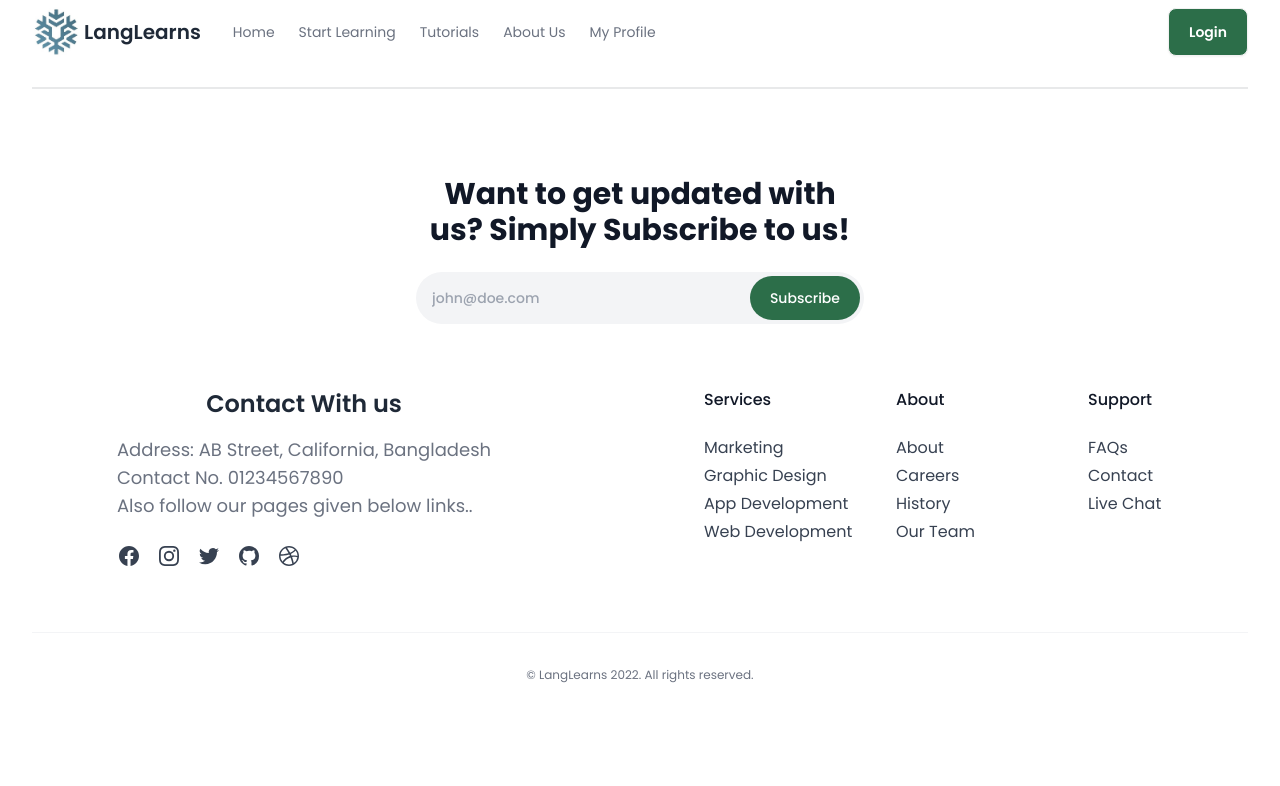
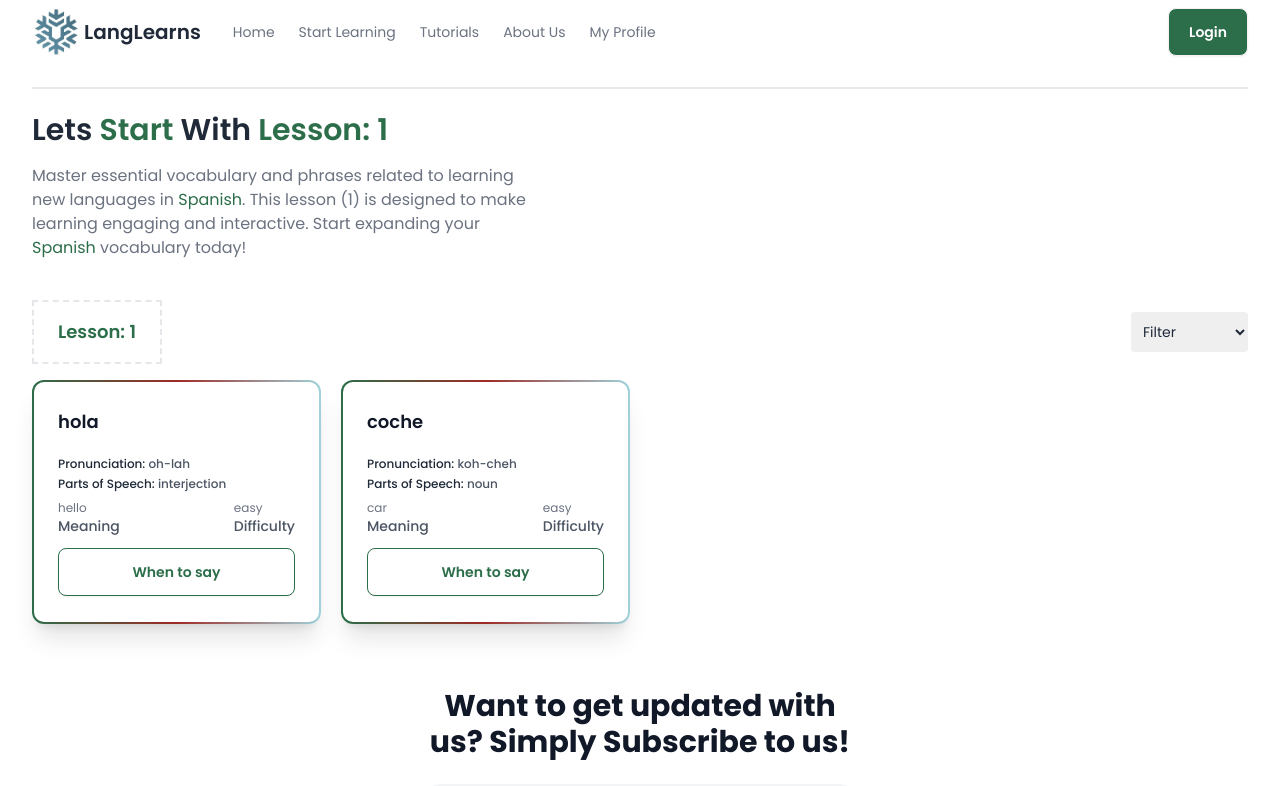
Before and after one commit to Tanjidshafin/LangLearns-Language-Learning, a React (Vite) app: page /Lesson/1 in a window 1280 px wide. Shown: the top 786 px of the page. Built offline with nearby package versions, Linux system fonts and the light colour scheme.

Commit message:
tutorial and authentication remaining

```diff
--- a/src/App.jsx
+++ b/src/App.jsx
@@ -7,7 +7,7 @@ import SignUp from './pages/SignUp';
 import StartLearning from './pages/StartLearning';
 import Home from './pages/Home';
 import Footer from './components/Footer';
-
+import EachLesson from './pages/EachLesson';
 
 function App() {
   const [count, setCount] = useState(0);
@@ -20,7 +20,7 @@ function App() {
         <Route path='/StartLearning' element={<StartLearning />} />
         <Route path='/Login' element={<Login />} />
         <Route path='/Signup' element={<SignUp />} />
-
+        <Route path='/Lesson/:lessonNo' element={<EachLesson />} />
       </Routes>
       <Footer />
     </>
--- a/src/context/AppContext.jsx
+++ b/src/context/AppContext.jsx
@@ -4,7 +4,7 @@ export const AppContext = createContext();
 const AppContextProvider = (props) => {
   const [lessons, setLessons] = useState([]);
   useEffect(() => {
-    fetch('/public/Words.json')
+    fetch('/Words.json')
       .then((res) => res.json())
       .then((data) => setLessons(data));
   }, []);
--- /dev/null
+++ b/src/pages/EachLesson.jsx
@@ -0,0 +1,155 @@
+import React, { useContext, useState } from 'react';
+import { NavLink, useParams } from 'react-router-dom';
+import { AppContext } from '../context/AppContext';
+
+const EachLesson = () => {
+  const { lessonNo } = useParams();
+  const { lessons } = useContext(AppContext);
+  const [openModal, setOpenModal] = useState(false);
+  const [example, setExample] = useState('');
+  const [word, setWord] = useState('');
+  const [say, setSay] = useState('');
+  const [meaning, seMeaning] = useState('');
+
+  const filtered = lessons.filter(
+    (lesson) => lesson.Lesson_no === parseInt(lessonNo)
+  );
+
+  return (
+    <div className='mx-auto max-w-screen-xl px-4 sm:px-6 lg:px-8'>
+      <div>
+        <p className='text-xl text-center md:text-start md:text-3xl font-semibold'>
+          Lets <span className='text-[#2C6E49]'>Start</span> With{' '}
+          <span className='text-[#2C6E49]'>Lesson: {lessonNo}</span>
+        </p>
+        <p className='mt-4 text-center md:text-start max-w-lg text-gray-500'>
+          Master essential vocabulary and phrases related to learning new
+          languages in <span className='text-[#2C6E49]'>Spanish</span>. This
+          lesson ({lessonNo}) is designed to make learning engaging and
+          interactive. Start expanding your{' '}
+          <span className='text-[#2C6E49]'>Spanish </span>
+          vocabulary today!
+        </p>
+        <div className='mt-10 flex justify-between items-center'>
+          <div>
+            <p className='text-lg border-dashed border-2 text-[#2C6E49] py-4 font-semibold px-6'>
+              Lesson: {lessonNo}
+            </p>
+          </div>
+          <div>
+            <label htmlFor='SortBy' className='sr-only'>
+              Filter
+            </label>
+
+            <select
+              id='SortBy'
+              className='h-10 px-2 rounded border-gray-300 text-sm'>
+              <option>Filter</option>
+              <option>By Difficulty</option>
+            </select>
+          </div>
+        </div>
+        <div className='grid grid-cols-1 mt-4 md:grid-cols-2 lg:grid-cols-4 gap-5'>
+          {filtered.map((leson) => (
+            <NavLink className='hover:animate-background rounded-xl bg-gradient-to-r from-[#2C6E49] via-[#9E2B25] to-[#A0D2DB] p-0.5 shadow-xl transition hover:bg-[length:400%_400%] hover:shadow-sm hover:[animation-duration:_4s]'>
+              <div className='rounded-[10px] bg-white h-[15rem] p-4 sm:p-6'>
+                <a href='#'>
+                  <h3 className='mt-0.5 mb-5 text-lg font-semibold text-gray-900'>
+                    {leson.word}
+                  </h3>
+                </a>
+                <p className='mt-1 text-xs font-medium '>
+                  Pronunciation:
+                  <span className='text-gray-600'> {leson.pronunciation}</span>
+                </p>
+                <p className='mt-1 text-xs font-medium '>
+                  Parts of Speech:
+                  <span className='text-gray-600'> {leson.part_of_speech}</span>
+                </p>
+
+                <dl className='mt-2 justify-between flex gap-4 sm:gap-6'>
+                  <div className='flex flex-col-reverse'>
+                    <dt className='text-sm font-medium text-gray-600'>
+                      Meaning
+                    </dt>
+                    <dd className='text-xs text-gray-500'>{leson.meaning}</dd>
+                  </div>
+
+                  <div className='flex flex-col-reverse'>
+                    <dt className='text-sm font-medium text-gray-600'>
+                      Difficulty
+                    </dt>
+                    <dd className='text-xs text-gray-500'>
+                      {leson.difficulty}
+                    </dd>
+                  </div>
+                </dl>
+                <div className='mt-3'>
+                  <button
+                    onClick={() => {
+                      setOpenModal(true);
+                      setExample(leson.example);
+                      setSay(leson.when_to_say);
+                      setWord(leson.word);
+                      seMeaning(leson.meaning);
+                    }}
+                    className='btn text-[#2C6E49] hover:bg-[#2C6E49] hover:text-white border-[#2C6E49] bg-white w-full'>
+                    When to say
+                  </button>
+                </div>
+              </div>
+            </NavLink>
+          ))}
+        </div>
+        <div className='mx-auto w-fit'>
+          <div
+            onClick={() => setOpenModal(false)}
+            className={`fixed z-[100] w-screen ${
+              openModal ? 'visible opacity-100' : 'invisible opacity-0'
+            } inset-0 grid place-items-center bg-black/20 backdrop-blur-sm duration-100 dark:bg-transparent`}>
+            <div
+              onClick={(e_) => e_.stopPropagation()}
+              className={`absolute max-w-md rounded-lg bg-white p-6 drop-shadow-lg dark:bg-zinc-900 dark:text-white ${
+                openModal
+                  ? 'opacity-1 duration-300'
+                  : 'scale-110 opacity-0 duration-150'
+              }`}>
+              <svg
+                onClick={() => setOpenModal(false)}
+                className='absolute right-3 top-3 w-6 cursor-pointer fill-zinc-600 dark:fill-white'
+                viewBox='0 0 24 24'
+                fill='none'
+                xmlns='http://www.w3.org/2000/svg'>
+                <path d='M6.99486 7.00636C6.60433 7.39689 6.60433 8.03005 6.99486 8.42058L10.58 12.0057L6.99486 15.5909C6.60433 15.9814 6.60433 16.6146 6.99486 17.0051C7.38538 17.3956 8.01855 17.3956 8.40907 17.0051L11.9942 13.4199L15.5794 17.0051C15.9699 17.3956 16.6031 17.3956 16.9936 17.0051C17.3841 16.6146 17.3841 15.9814 16.9936 15.5909L13.4084 12.0057L16.9936 8.42059C17.3841 8.03007 17.3841 7.3969 16.9936 7.00638C16.603 6.61585 15.9699 6.61585 15.5794 7.00638L11.9942 10.5915L8.40907 7.00636C8.01855 6.61584 7.38538 6.61584 6.99486 7.00636Z'></path>
+              </svg>
+
+              <h1 className='mb-2 text-2xl font-semibold'>{word}</h1>
+
+              <div className='my-5'>
+                <p className=' text-sm opacity-80'>Meaning: {meaning}</p>
+                <p className='my-2 text-sm opacity-80'>When To Say: {say}</p>
+                <p className=' text-sm opacity-80'>Example: {example}</p>
+              </div>
+
+              <div className='flex justify-end gap-2'>
+                <button
+                  onClick={() => setOpenModal(false)}
+                  className='rounded-md bg-emerald-600 px-6 py-[6px] text-white hover:bg-emerald-700'>
+                  Ok
+                </button>
+
+                <NavLink
+                  to='/StartLearning'
+                  className='rounded-md border border-[#9E2B25] px-6 py-[6px] text-[#9E2B25] duration-150 hover:bg-rose-600 hover:text-white'>
+                  Back to Lesson
+                </NavLink>
+              </div>
+            </div>
+          </div>
+        </div>
+      </div>
+    </div>
+  );
+};
+
+export default EachLesson;
--- a/src/pages/SignUp.jsx
+++ b/src/pages/SignUp.jsx
@@ -1,9 +1,11 @@
-import React from 'react'
+import React from 'react';
 
 const SignUp = () => {
   return (
-    <div>SignUp</div>
-  )
-}
+    <div>
+      d
+    </div>
+  );
+};
 
-export default SignUp
+export default SignUp;
--- a/src/pages/StartLearning.jsx
+++ b/src/pages/StartLearning.jsx
@@ -1,5 +1,7 @@
 import React, { useContext, useState } from 'react';
 import { AppContext } from '../context/AppContext';
+import { NavLink } from 'react-router-dom';
+import CountUp from 'react-countup';
 
 const StartLearning = () => {
   const { lessons } = useContext(AppContext);
@@ -86,58 +88,50 @@ const StartLearning = () => {
           <div
             className={`${
               langSelector === 'spanish' ? 'grid' : 'flex'
-            } grid-cols-1 md:grid-cols-2 justify-center lg:grid-cols-3 gap-5`}>
+            } grid-cols-2 md:grid-cols-2 justify-center lg:grid-cols-3 gap-5`}>
             {langSelector === 'spanish' ? (
               lessons.slice(0, 10).map((lesson) => (
-                <a
-                  href='#'
-                  className='relative block overflow-hidden rounded-lg border border-gray-100 p-4 sm:p-6 lg:p-8'>
+                <NavLink
+                  to={`/Lesson/${lesson.Lesson_no}`}
+                  className='relative shadow-lg block overflow-hidden rounded-lg border border-gray-100 p-4 sm:p-6 lg:p-8'>
                   <span className='absolute inset-x-0 bottom-0 h-2 bg-gradient-to-r from-green-300 via-blue-500 to-purple-600'></span>
 
                   <div className='sm:flex sm:justify-between sm:gap-4'>
                     <div>
-                      <h3 className='text-lg font-bold text-gray-900 sm:text-xl'>
-                        Building a SaaS product as a software developer
+                      <h3 className='font-bold  text-gray-900 sm:text-xl'>
+                        Lesson No: <span className=''>{lesson.Lesson_no}</span>
                       </h3>
-
-                      <p className='mt-1 text-xs font-medium text-gray-600'>
-                        By John Doe
-                      </p>
                     </div>
 
                     <div className='hidden sm:block sm:shrink-0'>
                       <img
                         alt=''
-                        src='https://images.unsplash.com/photo-1633332755192-727a05c4013d?ixlib=rb-1.2.1&ixid=MnwxMjA3fDB8MHxwaG90by1wYWdlfHx8fGVufDB8fHx8&auto=format&fit=crop&w=1180&q=80'
-                        className='size-16 rounded-lg object-cover shadow-sm'
+                        src='/Assets/Spanish Log.png'
+                        className='size-12 rounded-lg object-cover shadow-sm'
                       />
                     </div>
                   </div>
 
-                  <div className='mt-4'>
-                    <p className='text-pretty text-sm text-gray-500'>
-                      Lorem ipsum dolor sit, amet consectetur adipisicing elit.
-                      At velit illum provident a, ipsa maiores deleniti
-                      consectetur nobis et eaque.
-                    </p>
-                  </div>
-
-                  <dl className='mt-6 flex gap-4 sm:gap-6'>
-                    <div className='flex flex-col-reverse'>
+                  <dl className='mt-6 justify-between flex gap-4 sm:gap-6'>
+                    <div className=' hidden md:flex flex-col-reverse'>
                       <dt className='text-sm font-medium text-gray-600'>
-                        Published
+                        Vocabularies
                       </dt>
-                      <dd className='text-xs text-gray-500'>31st June, 2021</dd>
+                      <dd className='text-xs font-semibold text-center text-gray-500'>
+                        <CountUp enableScrollSpy={true} duration={5} end={10} />
+                      </dd>
                     </div>
 
                     <div className='flex flex-col-reverse'>
                       <dt className='text-sm font-medium text-gray-600'>
-                        Reading time
+                        Difficulty
                       </dt>
-                      <dd className='text-xs text-gray-500'>3 minute</dd>
+                      <dd className='text-xs text-center text-gray-500'>
+                        {lesson.difficulty}
+                      </dd>
                     </div>
                   </dl>
-                </a>
+                </NavLink>
               ))
             ) : (
               <div className='mt-10'>
```
Also changed, not shown: Assets/Started.png (added).
